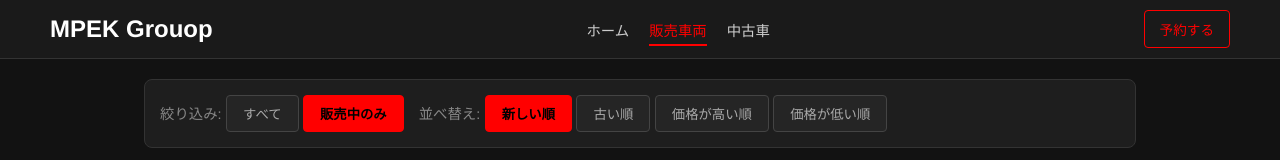
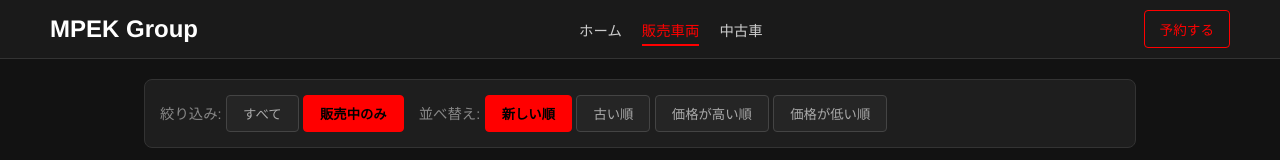
Before and after one commit to MPEK-Group/mpek-group.github.io, a plain HTML site: page car.html in a window 1280 px wide. Shown: the top 160 px of the page. Drawn offline with Linux system fonts and the light colour scheme; no server answers.

Commit message:
Update car.html

```diff
--- a/car.html
+++ b/car.html
@@ -289,7 +289,7 @@
 </head>
 <body>
     <header>
-        <div class="logo">MPEK Grouop</div>
+        <div class="logo">MPEK Group</div>
         <nav>
             <ul>
                 <li><a href="index.html">ホーム</a></li>
```
